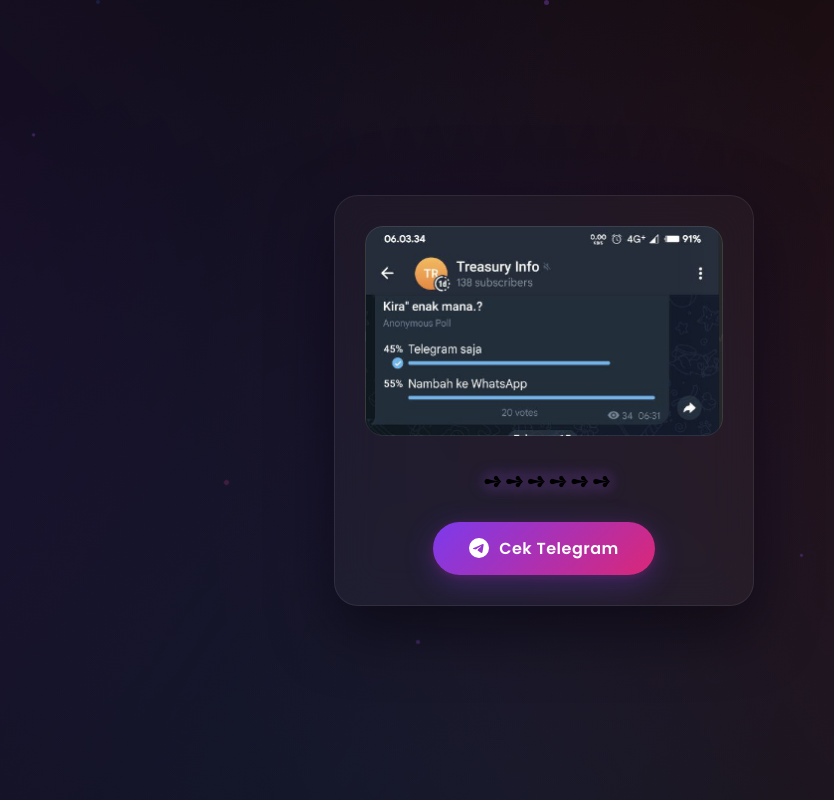
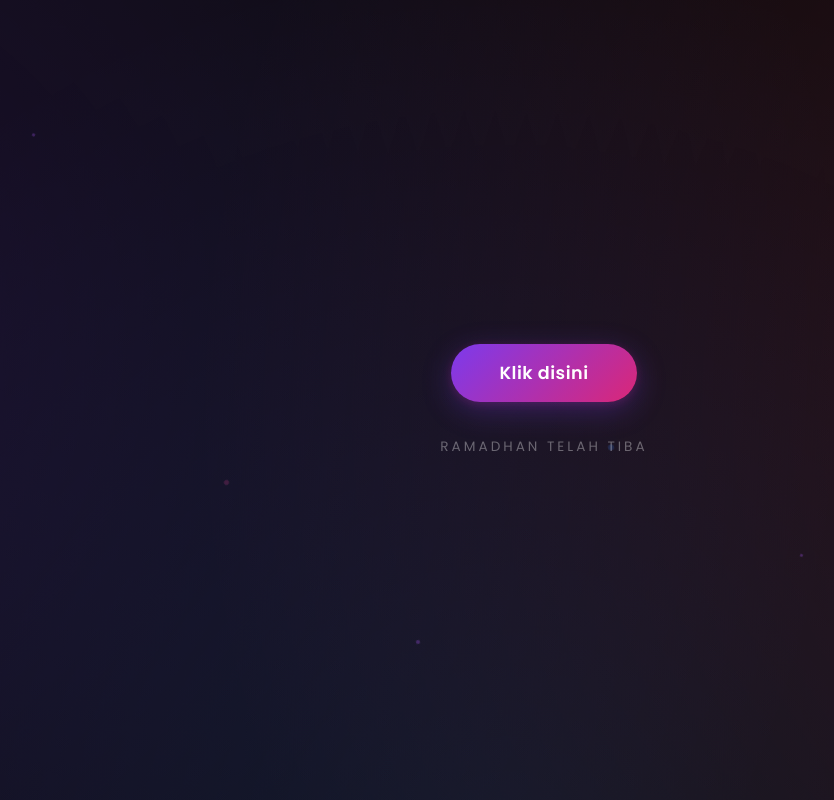
Before and after one commit to ahmadzendiml-sketch/voting, a website: page index.html in a window 1280 px wide. Shown: the whole page, without its empty margins (96-930 px from the left). Drawn offline with Linux system fonts and the light colour scheme.

Commit message:
Update index.html

```diff
--- a/index.html
+++ b/index.html
@@ -3,7 +3,7 @@
 <head>
     <meta charset="UTF-8">
     <meta name="viewport" content="width=device-width, initial-scale=1.0">
-    <title>awkkwkwkwkw</title>
+    <title>pindah sesuai suasana</title>
     <link href="https://fonts.googleapis.com/css2?family=Poppins:wght@400;600;700&display=swap" rel="stylesheet">
     <style>
         * {
@@ -19,7 +19,7 @@
             justify-content: center;
             font-family: 'Poppins', sans-serif;
             background: #0a0a0a;
-            overflow-x: hidden;
+            overflow: hidden;
         }
 
         body::before {
@@ -42,217 +42,23 @@
             100% { transform: translate(-30px, -30px) rotate(3deg); }
         }
 
-        .card {
+        .wrapper {
             position: relative;
             z-index: 1;
-            background: rgba(255, 255, 255, 0.03);
-            backdrop-filter: blur(20px);
-            -webkit-backdrop-filter: blur(20px);
-            border: 1px solid rgba(255, 255, 255, 0.08);
-            border-radius: 24px;
-            padding: 30px;
-            max-width: 420px;
-            width: 90%;
-            text-align: center;
-            box-shadow:
-                0 25px 60px rgba(0, 0, 0, 0.5),
-                0 0 100px rgba(120, 50, 255, 0.05);
-            animation: cardIn 0.8s cubic-bezier(0.16, 1, 0.3, 1) forwards;
+            display: flex;
+            flex-direction: column;
+            align-items: center;
+            gap: 28px;
+            animation: fadeIn 0.8s cubic-bezier(0.16, 1, 0.3, 1) forwards;
             opacity: 0;
-            transform: translateY(40px) scale(0.95);
+            transform: translateY(30px);
         }
 
-        @keyframes cardIn {
+        @keyframes fadeIn {
             to {
                 opacity: 1;
-                transform: translateY(0) scale(1);
+                transform: translateY(0);
             }
-        }
-
-        .image-wrapper {
-            position: relative;
-            border-radius: 18px;
-            overflow: hidden;
-            margin-bottom: 28px;
-            background: rgba(255, 255, 255, 0.05);
-        }
-
-        .image-wrapper::after {
-            content: '';
-            position: absolute;
-            inset: 0;
-            border-radius: 18px;
-            border: 1px solid rgba(255, 255, 255, 0.1);
-            pointer-events: none;
-        }
-
-        .image-wrapper img {
-            width: 100%;
-            height: auto;
-            display: block;
-            border-radius: 18px;
-            transition: transform 0.5s cubic-bezier(0.16, 1, 0.3, 1);
-        }
-
-        .card:hover .image-wrapper img {
-            transform: scale(1.03);
-        }
-
-        .image-wrapper::before {
-            content: '';
-            position: absolute;
-            top: 0;
-            left: -100%;
-            width: 100%;
-            height: 100%;
-            background: linear-gradient(
-                90deg,
-                transparent,
-                rgba(255, 255, 255, 0.05),
-                transparent
-            );
-            z-index: 2;
-            animation: shimmer 3s infinite;
-        }
-
-        @keyframes shimmer {
-            0% { left: -100%; }
-            100% { left: 100%; }
-        }
-
-        .voting-text {
-            font-size: 1.4rem;
-            font-weight: 700;
-            letter-spacing: 3px;
-            margin-bottom: 24px;
-            animation: textGlow 3s ease-in-out infinite alternate;
-        }
-
-        .voting-text .text-main {
-            background: linear-gradient(135deg, #a855f7, #ec4899, #3b82f6);
-            background-size: 200% 200%;
-            -webkit-background-clip: text;
-            -webkit-text-fill-color: transparent;
-            background-clip: text;
-            animation: gradientShift 4s ease infinite;
-        }
-
-        .voting-text .arrows {
-            display: inline-block;
-            animation: arrowBounce 1.5s ease-in-out infinite;
-            filter: drop-shadow(0 0 8px rgba(168, 85, 247, 0.5));
-        }
-
-        @keyframes gradientShift {
-            0%, 100% { background-position: 0% 50%; }
-            50% { background-position: 100% 50%; }
-        }
-
-        @keyframes arrowBounce {
-            0%, 100% { transform: translateX(0); }
-            50% { transform: translateX(6px); }
-        }
-
-        @keyframes textGlow {
-            0% { filter: drop-shadow(0 0 5px rgba(168, 85, 247, 0.2)); }
-            100% { filter: drop-shadow(0 0 15px rgba(168, 85, 247, 0.4)); }
-        }
-
-        .btn-vote {
-            display: inline-flex;
-            align-items: center;
-            gap: 10px;
-            padding: 14px 36px;
-            font-family: 'Poppins', sans-serif;
-            font-size: 1rem;
-            font-weight: 600;
-            color: #fff;
-            text-decoration: none;
-            border: none;
-            border-radius: 50px;
-            cursor: pointer;
-            position: relative;
-            overflow: hidden;
-            background: linear-gradient(135deg, #7c3aed, #db2777);
-            box-shadow:
-                0 8px 30px rgba(124, 58, 237, 0.3),
-                0 2px 10px rgba(219, 39, 119, 0.2);
-            transition: all 0.4s cubic-bezier(0.16, 1, 0.3, 1);
-            letter-spacing: 0.5px;
-        }
-
-        .btn-vote::before {
-            content: '';
-            position: absolute;
-            inset: 0;
-            background: linear-gradient(135deg, #9333ea, #ec4899);
-            opacity: 0;
-            transition: opacity 0.4s ease;
-        }
-
-        .btn-vote:hover::before {
-            opacity: 1;
-        }
-
-        .btn-vote:hover {
-            transform: translateY(-3px) scale(1.03);
-            box-shadow:
-                0 15px 40px rgba(124, 58, 237, 0.4),
-                0 5px 15px rgba(219, 39, 119, 0.3);
-        }
-
-        .btn-vote:active {
-            transform: translateY(0) scale(0.98);
-        }
-
-        .btn-vote span,
-        .btn-vote svg {
-            position: relative;
-            z-index: 1;
-        }
-
-        .tg-icon {
-            width: 20px;
-            height: 20px;
-            fill: #fff;
-            transition: transform 0.3s ease;
-        }
-
-        .btn-vote:hover .tg-icon {
-            transform: rotate(-10deg) scale(1.1);
-        }
-
-        .particles {
-            position: fixed;
-            inset: 0;
-            z-index: 0;
-            pointer-events: none;
-            overflow: hidden;
-        }
-
-        .particle {
-            position: absolute;
-            width: 4px;
-            height: 4px;
-            background: rgba(168, 85, 247, 0.3);
-            border-radius: 50%;
-            animation: float linear infinite;
-        }
-
-        .particle:nth-child(1) { left: 10%; animation-duration: 12s; width: 3px; height: 3px; }
-        .particle:nth-child(2) { left: 25%; animation-duration: 15s; animation-delay: 2s; width: 5px; height: 5px; background: rgba(236, 72, 153, 0.2); }
-        .particle:nth-child(3) { left: 40%; animation-duration: 10s; animation-delay: 4s; }
-        .particle:nth-child(4) { left: 55%; animation-duration: 18s; animation-delay: 1s; width: 6px; height: 6px; background: rgba(59, 130, 246, 0.2); }
-        .particle:nth-child(5) { left: 70%; animation-duration: 13s; animation-delay: 3s; width: 3px; height: 3px; }
-        .particle:nth-child(6) { left: 85%; animation-duration: 16s; animation-delay: 5s; background: rgba(236, 72, 153, 0.25); }
-        .particle:nth-child(7) { left: 50%; animation-duration: 14s; animation-delay: 6s; width: 5px; height: 5px; }
-        .particle:nth-child(8) { left: 15%; animation-duration: 11s; animation-delay: 7s; background: rgba(59, 130, 246, 0.15); }
-
-        @keyframes float {
-            0% { transform: translateY(100vh) rotate(0deg); opacity: 0; }
-            10% { opacity: 1; }
-            90% { opacity: 1; }
-            100% { transform: translateY(-100vh) rotate(720deg); opacity: 0; }
         }
 
         .btn-container {
@@ -277,14 +83,100 @@
 
         @keyframes pulse {
             0% { opacity: 0; transform: translate(-50%, -50%) scale(1); }
-            50% { opacity: 0.15; }
-            100% { opacity: 0; transform: translate(-50%, -50%) scale(1.5); }
+            50% { opacity: 0.2; }
+            100% { opacity: 0; transform: translate(-50%, -50%) scale(1.6); }
+        }
+
+        .btn {
+            display: inline-block;
+            padding: 16px 48px;
+            font-family: 'Poppins', sans-serif;
+            font-size: 1.1rem;
+            font-weight: 600;
+            color: #fff;
+            text-decoration: none;
+            border: none;
+            border-radius: 50px;
+            cursor: pointer;
+            position: relative;
+            overflow: hidden;
+            background: linear-gradient(135deg, #7c3aed, #db2777);
+            box-shadow:
+                0 8px 30px rgba(124, 58, 237, 0.3),
+                0 2px 10px rgba(219, 39, 119, 0.2);
+            transition: all 0.4s cubic-bezier(0.16, 1, 0.3, 1);
+            letter-spacing: 0.5px;
+        }
+
+        .btn::before {
+            content: '';
+            position: absolute;
+            inset: 0;
+            background: linear-gradient(135deg, #9333ea, #ec4899);
+            opacity: 0;
+            transition: opacity 0.4s ease;
+        }
+
+        .btn:hover::before {
+            opacity: 1;
+        }
+
+        .btn:hover {
+            transform: translateY(-3px) scale(1.05);
+            box-shadow:
+                0 15px 40px rgba(124, 58, 237, 0.4),
+                0 5px 15px rgba(219, 39, 119, 0.3);
+        }
+
+        .btn:active {
+            transform: translateY(0) scale(0.97);
+        }
+
+        .btn span {
+            position: relative;
+            z-index: 1;
+        }
+
+        .keterangan {
+            color: rgba(255, 255, 255, 0.35);
+            font-size: 0.85rem;
+            font-weight: 400;
+            letter-spacing: 3px;
+            text-transform: uppercase;
+        }
+
+        .particles {
+            position: fixed;
+            inset: 0;
+            z-index: 0;
+            pointer-events: none;
+        }
+
+        .particle {
+            position: absolute;
+            width: 4px;
+            height: 4px;
+            background: rgba(168, 85, 247, 0.3);
+            border-radius: 50%;
+            animation: float linear infinite;
+        }
+
+        .particle:nth-child(1) { left: 10%; animation-duration: 12s; width: 3px; height: 3px; }
+        .particle:nth-child(2) { left: 25%; animation-duration: 15s; animation-delay: 2s; width: 5px; height: 5px; background: rgba(236, 72, 153, 0.2); }
+        .particle:nth-child(3) { left: 40%; animation-duration: 10s; animation-delay: 4s; }
+        .particle:nth-child(4) { left: 55%; animation-duration: 18s; animation-delay: 1s; width: 6px; height: 6px; background: rgba(59, 130, 246, 0.2); }
+        .particle:nth-child(5) { left: 70%; animation-duration: 13s; animation-delay: 3s; width: 3px; height: 3px; }
+        .particle:nth-child(6) { left: 85%; animation-duration: 16s; animation-delay: 5s; background: rgba(236, 72, 153, 0.25); }
+
+        @keyframes float {
+            0% { transform: translateY(100vh) rotate(0deg); opacity: 0; }
+            10% { opacity: 1; }
+            90% { opacity: 1; }
+            100% { transform: translateY(-100vh) rotate(720deg); opacity: 0; }
         }
 
         @media (max-width: 480px) {
-            .card { padding: 20px; border-radius: 20px; }
-            .voting-text { font-size: 1.2rem; }
-            .btn-vote { padding: 12px 28px; font-size: 0.9rem; }
+            .btn { padding: 14px 40px; font-size: 1rem; }
         }
     </style>
 </head>
@@ -297,28 +189,15 @@
         <div class="particle"></div>
         <div class="particle"></div>
         <div class="particle"></div>
-        <div class="particle"></div>
-        <div class="particle"></div>
     </div>
 
-    <div class="card">
-        <div class="image-wrapper">
-            <img src="images/foto1.png" alt="Vote Image">
-        </div>
-
-        <p class="voting-text">
-            <span class="text-main"></span>
-            <span class="arrows">➺➺➺➺➺➺</span>
-        </p>
-
+    <div class="wrapper">
         <div class="btn-container">
-            <a href="https://t.me/+FLtJjyjVV8xlM2E1" target="_blank" rel="noopener noreferrer" class="btn-vote">
-                <svg class="tg-icon" viewBox="0 0 24 24" xmlns="http://www.w3.org/2000/svg">
-                    <path d="M11.944 0A12 12 0 0 0 0 12a12 12 0 0 0 12 12 12 12 0 0 0 12-12A12 12 0 0 0 12 0a12 12 0 0 0-.056 0zm4.962 7.224c.1-.002.321.023.465.14a.506.506 0 0 1 .171.325c.016.093.036.306.02.472-.18 1.898-.962 6.502-1.36 8.627-.168.9-.499 1.201-.82 1.23-.696.065-1.225-.46-1.9-.902-1.056-.693-1.653-1.124-2.678-1.8-1.185-.78-.417-1.21.258-1.91.177-.184 3.247-2.977 3.307-3.23.007-.032.014-.15-.056-.212s-.174-.041-.249-.024c-.106.024-1.793 1.14-5.061 3.345-.479.33-.913.49-1.302.48-.428-.008-1.252-.241-1.865-.44-.752-.245-1.349-.374-1.297-.789.027-.216.325-.437.893-.663 3.498-1.524 5.83-2.529 6.998-3.014 3.332-1.386 4.025-1.627 4.476-1.635z"/>
-                </svg>
-                <span>Cek Telegram</span>
+            <a href="https://ramadhan2026.my.id/" target="_blank" rel="noopener noreferrer" class="btn">
+                <span>Klik disini</span>
             </a>
         </div>
+        <p class="keterangan">ramadhan telah tiba</p>
     </div>
 
 </body>
```
